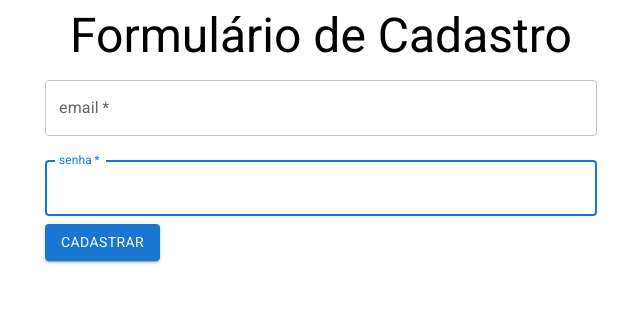
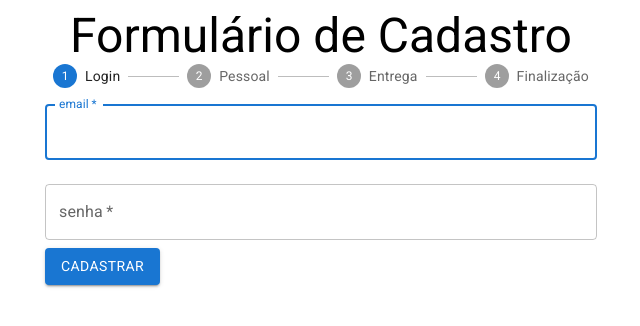
Before and after one commit to sdlima4025/react-function-form, a React (Create React App) app: page / in a window 1280 px wide. Shown: the top 326 px of the page, without its empty margins (319-959 px from the left). Built offline with nearby package versions, Linux system fonts and the light colour scheme.

Commit message:
validações cpf e senha

```diff
--- a/src/App.js
+++ b/src/App.js
@@ -3,13 +3,15 @@
 import FormularioCadastro from './components/FormularioCadastro/formularioCadastro';
 import {Container, Typography  } from '@mui/material';
 import '@fontsource/roboto/400.css';
+import { validarCPF, validarSenha } from './models/cadastro';
 class App extends Component {
 
   render() {
     return (
       <Container  component="article" maxWidth="sm">
         <Typography  variant='h3' component="h1" align='center'>Formulário de Cadastro</Typography>
-        <FormularioCadastro aoEnviar={aoEnviarForm} validarCPF={validarCPF}/>
+        <FormularioCadastro aoEnviar={aoEnviarForm}
+        validacoes={{cpf:validarCPF, senha: validarSenha}}/>
       </Container>
     );
   }
@@ -18,12 +20,5 @@
   console.log(dados);
 }
 
-// VALIDADOR DE CPF
-function validarCPF(cpf) {
-  if(cpf.length !== 11) {
-    return {valido:false, texto:"CPF deve ter 11 digitos."}
-  }else {
-    return {valido:true, texto:""}
-  }
-}
+
 export default App;
--- a/src/components/FormularioCadastro/DadosEntrega.jsx
+++ b/src/components/FormularioCadastro/DadosEntrega.jsx
@@ -1,10 +1,24 @@
-import React from "react";
+import React, { useState } from "react";
 import { Button, TextField } from "@mui/material";
 
-function DadosEntrega() {
+function DadosEntrega({aoEnviar}) {
+
+  const [cep, setCep] = useState("");
+  const [endereco,  setEndereco] = useState("");
+  const [numero, setNumero] = useState("");
+  const [estado, setEstado] = useState("");
+  const [cidade, setCidade] = useState("");
+
   return (
-    <form>
+    <form onSubmit={
+      (event) => {
+        event.preventDefault();
+        aoEnviar({cep, endereco, numero, estado, cidade})
+      }
+    }>
       <TextField
+      value={cep}
+      onChange={(event)=> {setCep(event.target.value)}}
       id="cep"
       label="CEP"
       type="number"
@@ -13,40 +27,47 @@
       autoFocus />
 
       <TextField
+      value={endereco}
+      onChange={(event)=> {setEndereco(event.target.value)}}
         id="endereco"
         label="Endereço"
         type="text"
         required
         margin="normal"
-        autoFocus
         fullWidth
       />
 
       <TextField
+      value={numero}
+      onChange={(event)=> {setNumero(event.target.value)}}
         id="numero"
         label="Numero"
         type="number"
         required
         margin="normal"
-        autoFocus
+
       />
 
       <TextField
+      value={estado}
+      onChange={(event)=> {setEstado(event.target.value)}}
         id="estado"
         label="Estado"
         type="text"
         required
         margin="normal"
-        autoFocus
+
       />
 
       <TextField
+      value={cidade}
+      onChange={(event)=> {setCidade(event.target.value)}}
         id="cidade"
         label="Cidade"
         type="text"
         required
         margin="normal"
-        autoFocus
+
       />
 
       <Button
--- a/src/components/FormularioCadastro/DadosPessoais.jsx
+++ b/src/components/FormularioCadastro/DadosPessoais.jsx
@@ -2,7 +2,7 @@
 import { TextField, Button, Switch, FormControlLabel } from "@mui/material/";
 
 // FORMULÁRIOS CONTROLADOS
-function DadosPessoais({aoEnviar, validarCPF}) {
+function DadosPessoais({aoEnviar, validacoes}) {
   const [nome, setNome] = useState("");
   const [sobrenome, setSobrenome] = useState("");
   const [cpf, setCpf] = useState("");
@@ -10,6 +10,13 @@
   const [novidades, setNovidades] = useState(true);
   const [erros, setErros] = useState({cpf:{valido:true, texto:""}})
 
+
+  function validarCampos(event) {
+    const{name, value} = event.target;
+    const novoEstado = {...erros}
+    novoEstado[name] = validacoes[name](value);
+    setErros(novoEstado)
+  }
   return (
     <form
       onSubmit={(event) => {
@@ -47,13 +54,11 @@
         onChange={(event) => {
           setCpf(event.target.value);
         }}
-        onBlur={(event) => {
-          const ehValido = validarCPF(cpf);
-          setErros({cpf:ehValido})
-        }}
+        onBlur= {validarCampos}
         error={!erros.cpf.valido}
         helperText = {erros.cpf.texto}
         id="cpf"
+        name="cpf"
         label="CPF"
         required
         margin="normal"
--- a/src/components/FormularioCadastro/DadosUsuario.jsx
+++ b/src/components/FormularioCadastro/DadosUsuario.jsx
@@ -1,15 +1,17 @@
-import React from "react";
+import React, { useState } from "react";
 import { TextField, Button } from "@mui/material";
 
 function DadosUsuario({aoEnviar}) {
+  const[email, setEmail] = useState("");
+  const[senha, setSenha] = useState("");
   return (
     <form onSubmit={(event) => {
       event.preventDefault();
-      aoEnviar();
-    }}
-
-    >
+      aoEnviar({email, senha});
+    }}>
       <TextField
+        value={email}
+        onChange={(event)=> {setEmail(event.target.value)}}
         id="email"
         label="email"
         type="email"
@@ -19,12 +21,13 @@
         fullWidth
       />
       <TextField
+        value={senha}
+        onChange={(event)=> {setSenha(event.target.value)}}
         id="senha"
         label="senha"
         type="password"
         required
         margin="normal"
-        autoFocus
         fullWidth
       />
       <Button
--- a/src/components/FormularioCadastro/formularioCadastro.jsx
+++ b/src/components/FormularioCadastro/formularioCadastro.jsx
@@ -1,23 +1,55 @@
-import { useState } from "react";
+import { useEffect, useState } from "react";
 import DadosEntrega from "./DadosEntrega";
 import DadosPessoais from "./DadosPessoais";
-import DadosUsuario from './DadosUsuario';
+import DadosUsuario from "./DadosUsuario";
+import { Step, Stepper, Typography, StepLabel } from "@mui/material";
 
 // FORMULÁRIOS CONTROLADOS
-function FormularioCadastro({aoEnviar, validarCPF}) {
+function FormularioCadastro({ aoEnviar, validacoes }) {
   const [etapaAtual, setEtapaAtual] = useState(0);
+  const [dadosColetados, setDados] = useState({});
 
-const formularios = [
-  <DadosUsuario aoEnviar={proximo}/>,
-  <DadosPessoais aoEnviar={proximo} validarCPF={validarCPF}/>,
-  <DadosEntrega aoEnviar={aoEnviar}/>,
-];
+  useEffect(() => {
+    if (etapaAtual === formularios.length - 1) {
+      aoEnviar(dadosColetados);
+    }
+  });
 
-function proximo() {
-  setEtapaAtual(etapaAtual+1);
-}
+  const formularios = [
+    <DadosUsuario aoEnviar={coletarDados} validacoes={validacoes}/>,
+    <DadosPessoais aoEnviar={coletarDados} validacoes={validacoes} />,
+    <DadosEntrega aoEnviar={coletarDados} validacoes={validacoes}/>,
+    <Typography variant="h5">Cadastro efetuado com sucesso!</Typography>,
+  ];
+
+  function coletarDados(dados) {
+    setDados({ ...dadosColetados, ...dados });
+    // console.log(dadosColetados);
+    proximo();
+  }
+
+  function proximo(dados) {
+    setEtapaAtual(etapaAtual + 1);
+  }
   return (
-    <>{formularios[etapaAtual]}</>
+    <>
+      <Stepper activeStep={etapaAtual}>
+        <Step>
+          <StepLabel>Login</StepLabel>
+        </Step>
+        <Step>
+          <StepLabel>Pessoal</StepLabel>
+        </Step>
+        <Step>
+          <StepLabel>Entrega</StepLabel>
+        </Step>
+        <Step>
+          <StepLabel>Finalização</StepLabel>
+        </Step>
+      </Stepper>
+
+      {formularios[etapaAtual]}
+    </>
   );
 }
 
--- /dev/null
+++ b/src/models/cadastro.js
@@ -0,0 +1,17 @@
+// VALIDADOR DE CPF
+function validarCPF(cpf) {
+  if(cpf.length !== 11) {
+    return {valido:false, texto:"CPF deve ter 11 dígitos."}
+  }else {
+    return {valido:true, texto:""}
+  }
+}
+function validarSenha(senha) {
+  if(senha.length < 4 || senha.length > 72) {
+    return {valido:false, texto:"Senha deve ter 4 a 72 dígitos."}
+  }else {
+    return {valido:true, texto:""}
+  }
+}
+
+export {validarCPF, validarSenha};
```
Also changed, not shown: 1 other file (tests, documents, lock files or other folders).
